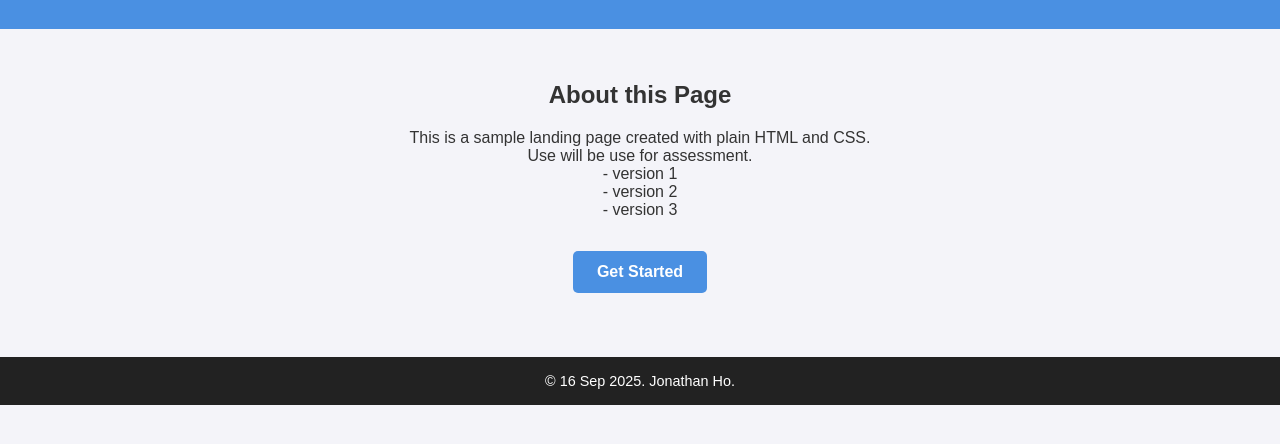
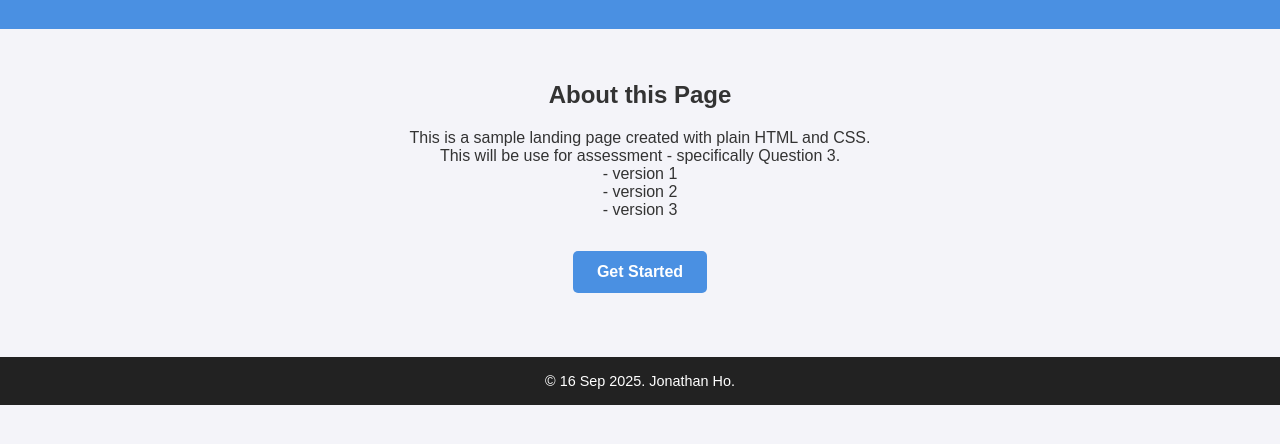
Before and after one commit to Jonhyh/assessment-cicd-pipeline, a plain HTML site: page index.html in a window 1280 px wide. Shown: the part 110-554 px from the top of the page. Drawn offline with Linux system fonts and the light colour scheme.

Commit message:
Commit 2 - Revision to index.html

```diff
--- a/index.html
+++ b/index.html
@@ -16,7 +16,7 @@
     <h2>About this Page</h2>
     <p>
       This is a sample landing page created with plain HTML and CSS.<br>
-      Use will be use for assessment.<br>
+      This will be use for assessment - specifically Question 3.<br>
       - version 1 <br>
       - version 2 <br>
       - version 3 <br>
```
